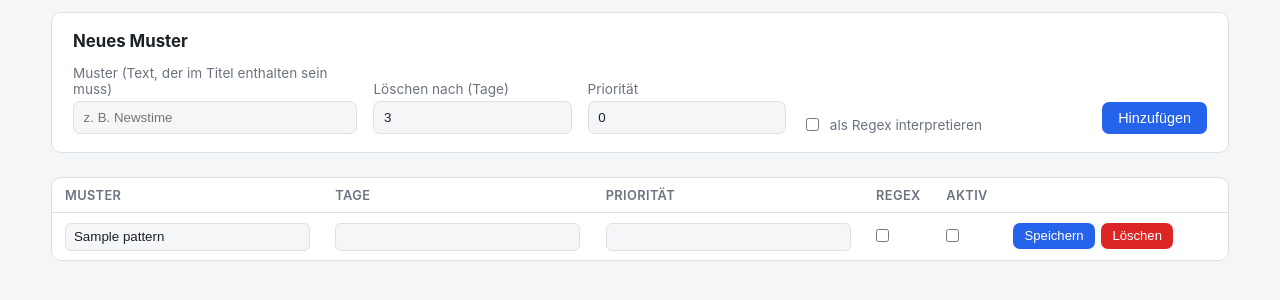
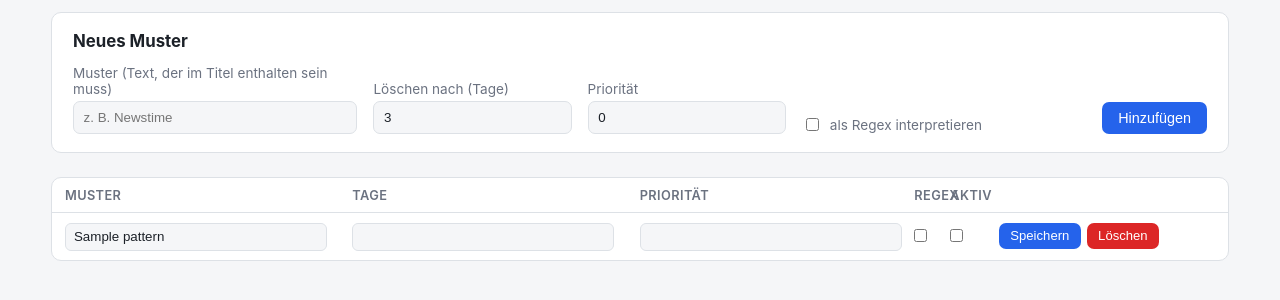
Before and after one commit to Sagestum/recording-manager, a FastAPI app: template app/templates/patterns.html in a window 1280 px wide. Shown: the part 167-467 px from the top of the page. Run offline with FastAPI, Linux system fonts and the light colour scheme; the template is opened without the code that fills it: most values are stand-ins (such as "Sample title", 1, 10 or a date in 2020); parts of the project's set-up code (start-up, migrations or seed data) failed here and were passed over.

Commit message:
Fix checkbox column width regression: use explicit title-col class instead of :first-child

```diff
--- a/app/static/style.css
+++ b/app/static/style.css
@@ -91,7 +91,7 @@ h2 { font-size: 1.05rem; margin-top: 0; }
 .data-table th { color: var(--text-muted); font-weight: 600; font-size: 0.8rem; text-transform: uppercase; letter-spacing: 0.03em; }
 .data-table tr:last-child td { border-bottom: none; }
 .data-table tr.expired { background: var(--danger-bg); }
-.data-table td:first-child, .data-table th:first-child { white-space: normal; min-width: 220px; }
+.data-table .title-col { white-space: normal; min-width: 220px; }
 
 .data-table input[type="text"], .data-table input[type="number"] {
   width: 100%;
@@ -114,7 +114,7 @@ h2 { font-size: 1.05rem; margin-top: 0; }
   margin-bottom: 0.75rem;
 }
 
-.checkbox-col { width: 2.25rem; text-align: center; }
+.checkbox-col { width: 2.25rem; max-width: 2.25rem; padding: 0.5rem 0 !important; text-align: center; }
 .checkbox-col input[type="checkbox"] { margin: 0; }
 td.checkbox-col:has(input:checked) { background: var(--checked-bg); }
 
--- a/app/templates/channels.html
+++ b/app/templates/channels.html
@@ -34,14 +34,14 @@
   <table class="data-table">
   <thead>
   <tr>
-    <th>Sender</th>
+    <th class="title-col">Sender</th>
     <th class="checkbox-col" title="Verschlüsselt (CI+)">Verschl.</th>
   </tr>
   </thead>
   <tbody>
   {% for c in channels %}
   <tr>
-    <td>{{ c.name }}</td>
+    <td class="title-col">{{ c.name }}</td>
     <td class="checkbox-col"><input type="checkbox" name="encrypted_ids" value="{{ c.id }}" {{ 'checked' if c.encrypted }}></td>
   </tr>
   {% else %}
--- a/app/templates/conflicts.html
+++ b/app/templates/conflicts.html
@@ -62,7 +62,7 @@
   <table class="data-table">
   <thead>
   <tr>
-    <th>Titel</th>
+    <th class="title-col">Titel</th>
     <th>Sender</th>
     <th>Beginn</th>
     <th>Ende</th>
@@ -75,7 +75,7 @@
   <tbody>
   {% for t in cluster.timers %}
   <tr>
-    <td>{{ t.name }}</td>
+    <td class="title-col">{{ t.name }}</td>
     <td>{{ t.servicename }} {% if t.encrypted %}<span class="badge">🔒</span>{% endif %}</td>
     <td>{{ t.begin | fmt_ts }}</td>
     <td>{{ t.end | fmt_ts }}</td>
--- a/app/templates/patterns.html
+++ b/app/templates/patterns.html
@@ -34,7 +34,7 @@
 <table class="data-table">
 <thead>
 <tr>
-  <th>Muster</th>
+  <th class="title-col">Muster</th>
   <th>Tage</th>
   <th>Priorität</th>
   <th class="checkbox-col">Regex</th>
@@ -45,7 +45,7 @@
 <tbody>
 {% for p in patterns %}
 <tr>
-  <td><input type="text" name="pattern" value="{{ p.pattern }}" form="pf-{{ p.id }}" required></td>
+  <td class="title-col"><input type="text" name="pattern" value="{{ p.pattern }}" form="pf-{{ p.id }}" required></td>
   <td class="narrow"><input type="number" name="days" min="1" value="{{ p.days }}" form="pf-{{ p.id }}" required></td>
   <td class="narrow"><input type="number" name="priority" value="{{ p.priority }}" form="pf-{{ p.id }}" required></td>
   <td class="checkbox-col"><input type="checkbox" name="is_regex" value="true" form="pf-{{ p.id }}" {{ 'checked' if p.is_regex }}></td>
--- a/app/templates/recordings.html
+++ b/app/templates/recordings.html
@@ -23,7 +23,7 @@
 <thead>
 <tr>
   <th class="checkbox-col"><input type="checkbox" id="select-all"></th>
-  <th>Titel</th>
+  <th class="title-col">Titel</th>
   <th>Sender</th>
   <th>Aufgenommen am</th>
   <th>Länge</th>
@@ -39,7 +39,7 @@
   <td class="checkbox-col">
     <input type="checkbox" class="row-select" name="selected" value="{{ r.row_value }}" form="bulk-delete-form">
   </td>
-  <td>{{ r.eventname }}</td>
+  <td class="title-col">{{ r.eventname }}</td>
   <td>{{ r.servicename }}</td>
   <td>{{ r.recordingtime | fmt_ts }}</td>
   <td>{{ r.length }}</td>
--- a/app/templates/timers.html
+++ b/app/templates/timers.html
@@ -12,7 +12,7 @@
 <table class="data-table">
 <thead>
 <tr>
-  <th>Titel</th>
+  <th class="title-col">Titel</th>
   <th>Sender</th>
   <th>Beginn</th>
   <th>Ende</th>
@@ -24,7 +24,7 @@
 <tbody>
 {% for r in rows %}
 <tr>
-  <td>{{ r.name }}</td>
+  <td class="title-col">{{ r.name }}</td>
   <td>{{ r.servicename }} {% if r.encrypted %}<span class="badge">🔒</span>{% endif %}</td>
   <td>{{ r.begin | fmt_ts }}</td>
   <td>{{ r.end | fmt_ts }}</td>
```
